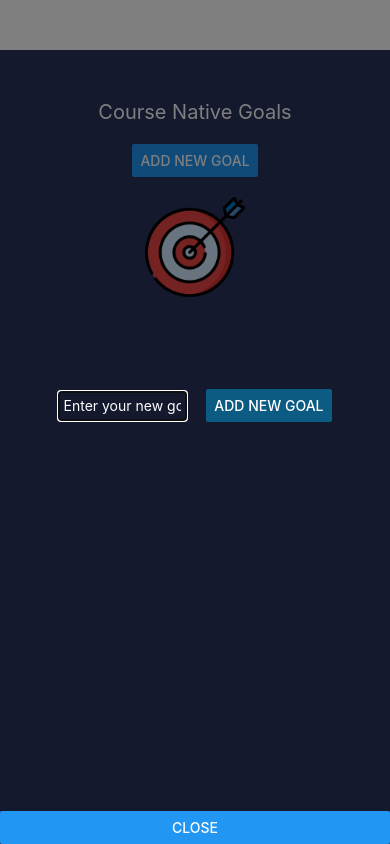
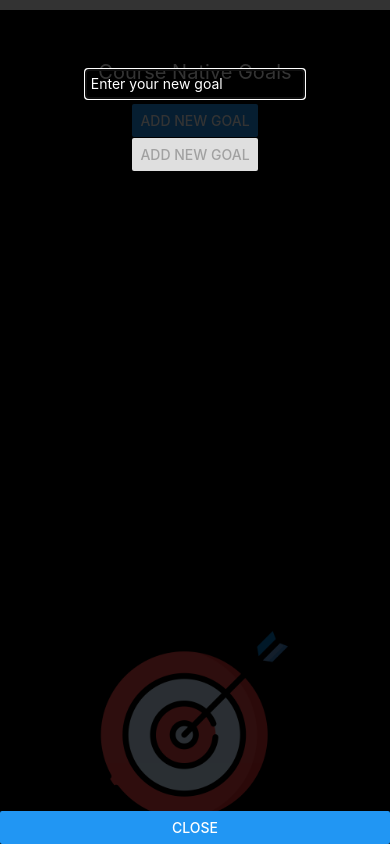
Before and after one commit to MarceloBxD/CourseGoals, a React Native app: screen / in a window 390 px wide. Both pictures are taken after a click on the button "ADD NEW GOAL". Built offline with nearby package versions, Linux system fonts and the light colour scheme.

Commit message:
feat: improving users experience

```diff
--- a/App.js
+++ b/App.js
@@ -9,10 +9,10 @@ import {
   Modal,
   Button,
   Image,
-  Dimensions,
   useWindowDimensions,
 } from "react-native";
 import GoalInput from "./src/components/GoalInput";
+import { Colors } from "./constants/Colors";
 import { GoalProvider } from "./src/contexts/GoalContext";
 
 export default function App() {
@@ -20,9 +20,12 @@ export default function App() {
   const [currentGoalText, setCurrentGoalText] = useState("");
   const [isModalVisible, setIsModalVisible] = useState(false);
 
-  const { width, height } = useWindowDimensions();
+  const { height } = useWindowDimensions();
 
-  const marginTopDistance = height < 380 ? 30 : 50;
+  const marginTopDistance = height < 380 ? 30 : 10;
+
+  let imgSize = height < 500 ? 100 : 200;
+  let imgRightPosition = height < 500 ? 20 : null;
 
   return (
     <GoalProvider>
@@ -65,7 +68,17 @@ export default function App() {
             style={styles.showModalButton}
           />
         </Modal>
-        <Image source={require("./assets/icon.png")} style={styles.img} />
+        <Image
+          source={require("./assets/icon.png")}
+          style={[
+            styles.img,
+            {
+              width: imgSize,
+              height: imgSize,
+              right: imgRightPosition,
+            },
+          ]}
+        />
         <View style={styles.goalsContainer}>
           <FlatList
             data={goals}
@@ -101,12 +114,14 @@ const styles = StyleSheet.create({
     flex: 1,
     alignItems: "center",
     paddingTop: 50,
-    backgroundColor: "#29335C",
+    backgroundColor: Colors.primary,
   },
   img: {
     width: 100,
     height: 100,
     marginVertical: 20,
+    position: "absolute",
+    bottom: 0,
   },
 
   goalsContainer: {
@@ -114,6 +129,7 @@ const styles = StyleSheet.create({
     justifyContent: "center",
     alignItems: "center",
     width: "80%",
+    marginTop: 50,
   },
   title: {
     color: "#fff",
@@ -131,8 +147,9 @@ const styles = StyleSheet.create({
   },
   goalsInput: {
     flex: 1,
+    flexDirection: "column",
     justifyContent: "center",
     alignItems: "center",
-    backgroundColor: "rgba(0, 0, 0, 0.5)",
+    backgroundColor: "rgba(0, 0, 0, 0.8)",
   },
 });
--- /dev/null
+++ b/constants/Colors.js
@@ -0,0 +1,4 @@
+export const Colors = {
+  primary: "#000000",
+  btnPrimary: "#333333",
+};
--- a/src/components/GoalInput/index.jsx
+++ b/src/components/GoalInput/index.jsx
@@ -1,4 +1,15 @@
-import React, { View, TextInput, StyleSheet, Button } from "react-native";
+import React, {
+  View,
+  TextInput,
+  StyleSheet,
+  Button,
+  useWindowDimensions,
+  KeyboardAvoidingView,
+} from "react-native";
+
+import { useEffect, useRef } from "react";
+
+import { Colors } from "../../../constants/Colors";
 
 export default function GoalInput({
   currentGoalText,
@@ -6,7 +17,15 @@ export default function GoalInput({
   setGoals,
   setIsModalVisible,
 }) {
+  const { width, height } = useWindowDimensions();
+
+  const inputRef = useRef(null);
+
+  const marginTopDistance = height < 380 ? 30 : 50;
+
   const handleAddGoal = () => {
+    if (currentGoalText === "") return alert("Please enter a goal");
+
     setGoals((prevGoals) => [
       ...prevGoals,
       {
@@ -19,20 +38,31 @@ export default function GoalInput({
   };
 
   return (
-    <View style={styles.userInputs}>
+    <KeyboardAvoidingView
+      behavior="position"
+      style={[
+        styles.userInputs,
+        {
+          marginTop: marginTopDistance,
+        },
+      ]}
+    >
       <TextInput
+        ref={inputRef}
         style={styles.input}
         value={currentGoalText}
         onChangeText={(text) => setCurrentGoalText(text)}
         placeholder="Enter your new goal"
         placeholderTextColor="#fff"
+        autoFocus={true}
       />
       <Button
-        color={"#0B5B83"}
+        color={Colors.btnPrimary}
         onPress={() => handleAddGoal()}
+        disabled={currentGoalText === ""}
         title="Add new goal"
       />
-    </View>
+    </KeyboardAvoidingView>
   );
 }
 
@@ -48,8 +78,7 @@ const styles = StyleSheet.create({
     paddingVertical: 5,
   },
   userInputs: {
-    flexDirection: "row",
-    justifyContent: "space-between",
+    flexDirection: "column",
     alignItems: "center",
     width: "70%",
     gap: 20,
```
